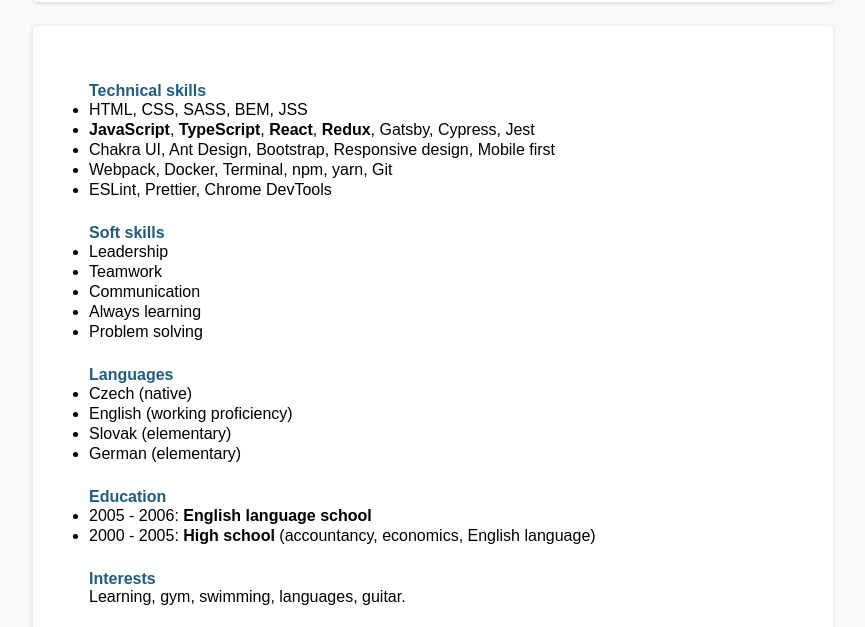
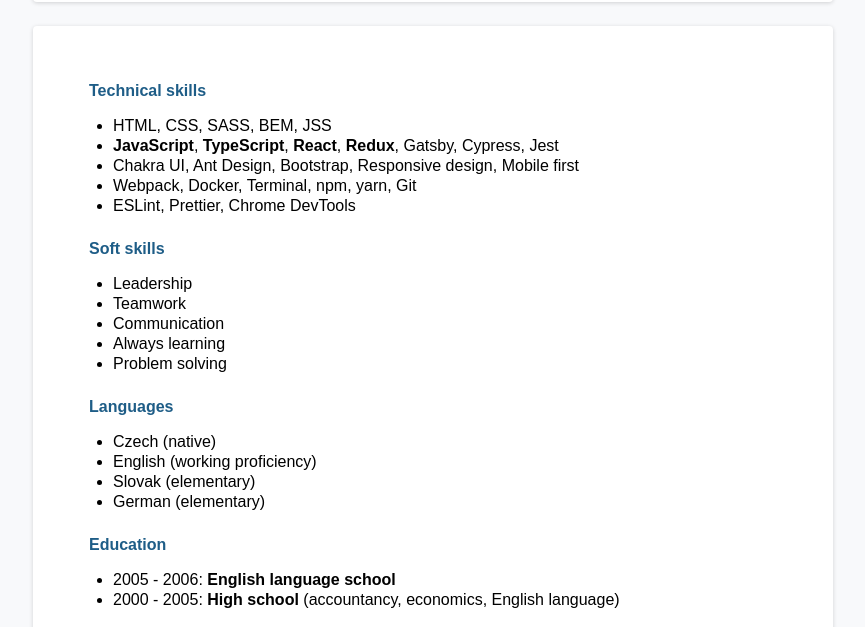
Before and after one commit to krsiakdaniel/krsiak, a plain HTML site: page index.html in a window 1280 px wide. Shown: the part 1385-2012 px from the top of the page, without its empty margins (207-1072 px from the left). Drawn offline with Linux system fonts and the light colour scheme.

Commit message:
fix margins

```diff
--- a/main.css
+++ b/main.css
@@ -139,7 +139,7 @@
 
 h4 {
   color: var(--blue-300);
-  margin: var(--space-4) 0 0 0;
+  margin: var(--space-4) 0 var(--space-1) 0;
 }
 
 p {
@@ -163,6 +163,11 @@
 a:focus {
   text-decoration: none;
   outline: none;
+}
+
+ul {
+  margin: var(--space-3) 0 0 var(--space-2);
+  padding-left: var(--space-3);
 }
 
 li { line-height: 20px; }
```
